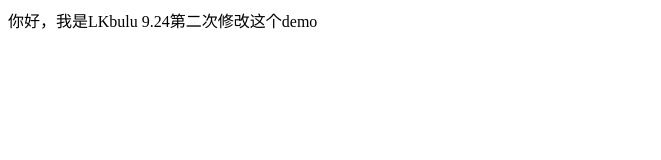
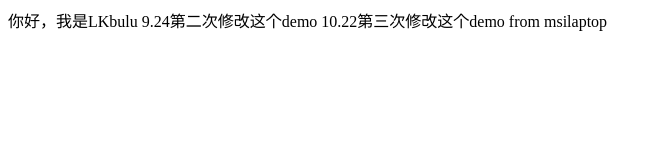
Before and after one commit to LKbulu/git-demo, a plain HTML site: page index.html in a window 1280 px wide. Shown: the whole page, without its empty margins (0-661 px from the left). Drawn offline with Linux system fonts and the light colour scheme.

Commit message:
fromLaptop

```diff
--- a/index.html
+++ b/index.html
@@ -8,5 +8,6 @@
 <body>
     你好，我是LKbulu
     9.24第二次修改这个demo
+    10.22第三次修改这个demo from msilaptop
 </body>
 </html>
```
